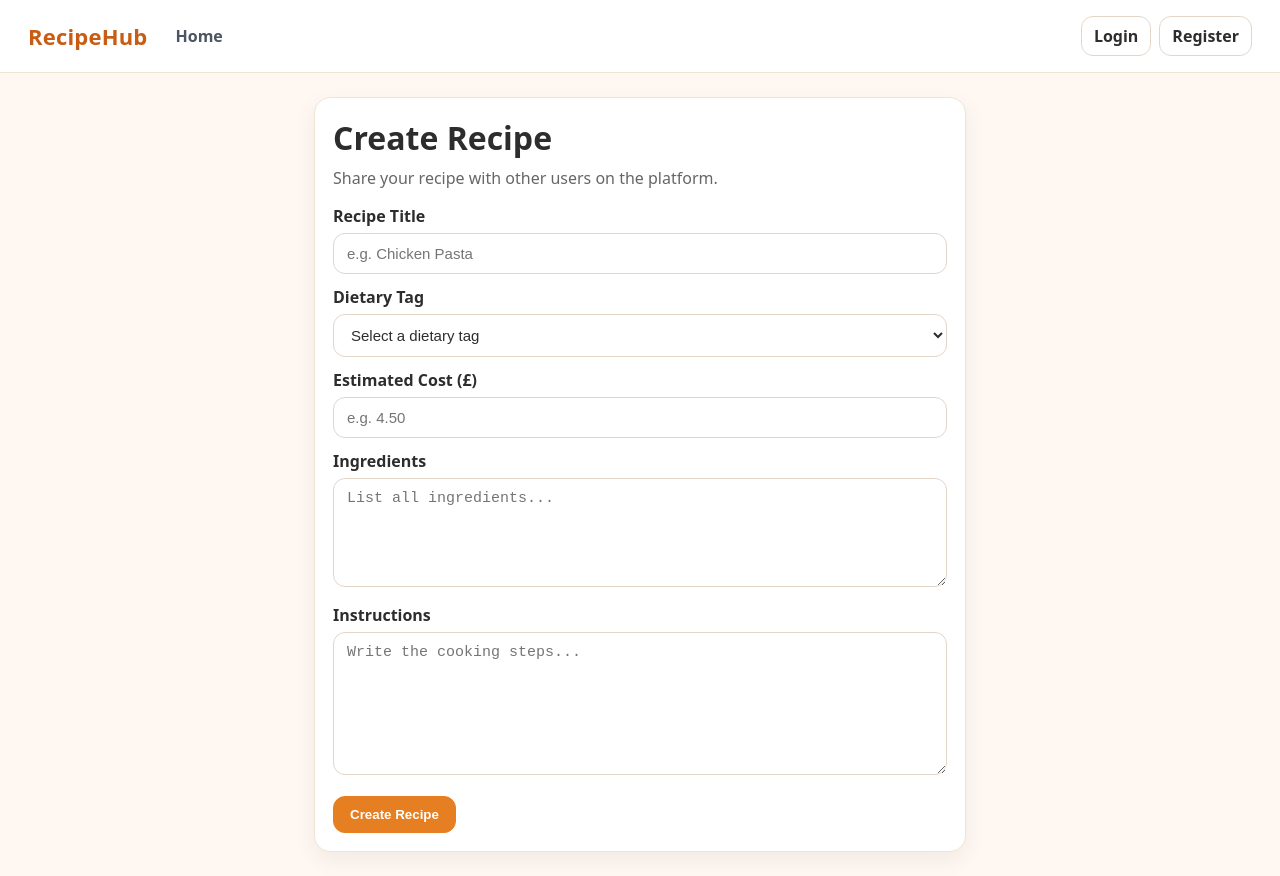
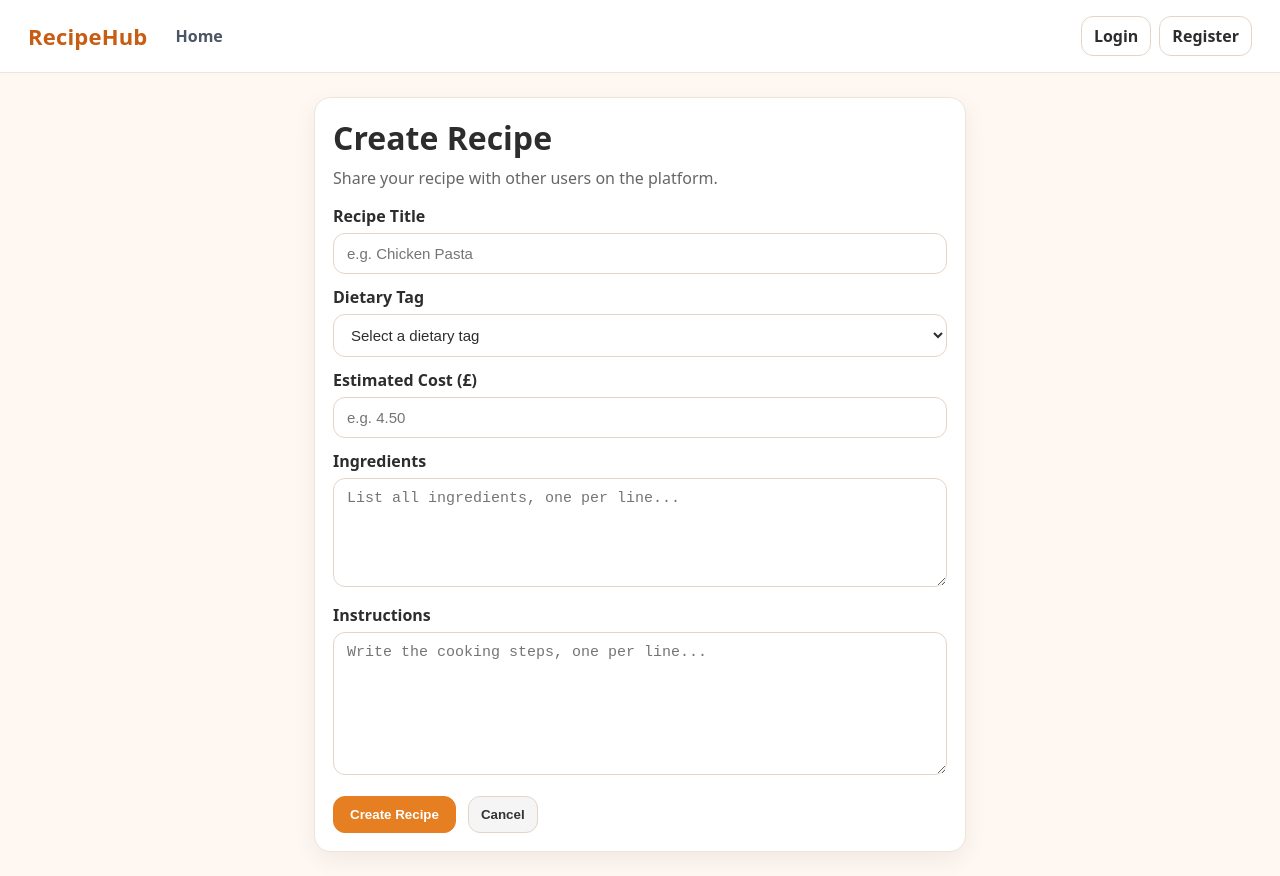
Before and after one commit to y4pff/Code-Conquer, a React (Vite) app: page /create in a window 1280 px wide. Built offline with nearby package versions, Linux system fonts and the light colour scheme.

Commit message:
Added dietary tags to create recipe form and improvd form validation and cancel button to add recipe page

```diff
--- a/src/pages/CreateRecipe.jsx
+++ b/src/pages/CreateRecipe.jsx
@@ -19,6 +19,24 @@ export default function CreateRecipe() {
     setLoading(true);
     setErrorMessage("");
     setSuccessMessage("");
+
+    if (!title.trim()) {
+      setErrorMessage("Please enter a recipe title.");
+      setLoading(false);
+      return;
+    }
+
+    if (!ingredients.trim()) {
+      setErrorMessage("Please enter the ingredients.");
+      setLoading(false);
+      return;
+    }
+
+    if (!steps.trim()) {
+      setErrorMessage("Please enter the cooking instructions.");
+      setLoading(false);
+      return;
+    }
 
     const { data: userData } = await supabase.auth.getUser();
     const user = userData.user;
@@ -63,8 +81,7 @@ export default function CreateRecipe() {
         </p>
 
         {errorMessage && (
-          <div
-            style={{
+          <div style={{
             marginBottom: 16,
             padding: "12px 14px",
             borderRadius: 12,
@@ -72,15 +89,13 @@ export default function CreateRecipe() {
             border: "1px solid #f5c2c0",
             color: "#b42318",
             fontSize: "0.95rem",
-            }}
-          >
+          }}>
             {errorMessage}
           </div>
         )}
 
         {successMessage && (
-          <div
-            style={{
+          <div style={{
             marginBottom: 16,
             padding: "12px 14px",
             borderRadius: 12,
@@ -88,8 +103,7 @@ export default function CreateRecipe() {
             border: "1px solid #abefc6",
             color: "#067647",
             fontSize: "0.95rem",
-            }}
-          >
+          }}>
             {successMessage}
           </div>
         )}
@@ -115,6 +129,9 @@ export default function CreateRecipe() {
             <option value="vegan">Vegan</option>
             <option value="halal">Halal</option>
             <option value="gluten-free">Gluten-free</option>
+            <option value="keto">Keto</option>
+            <option value="dairy-free">Dairy-free</option>
+            <option value="pescatarian">Pescatarian</option>
           </select>
 
           <label className="label">Estimated Cost (£)</label>
@@ -122,6 +139,7 @@ export default function CreateRecipe() {
             className="input"
             type="number"
             step="0.01"
+            min="0"
             placeholder="e.g. 4.50"
             value={estimatedCost}
             onChange={(e) => setEstimatedCost(e.target.value)}
@@ -131,7 +149,7 @@ export default function CreateRecipe() {
           <textarea
             className="textarea"
             rows={5}
-            placeholder="List all ingredients..."
+            placeholder="List all ingredients, one per line..."
             value={ingredients}
             onChange={(e) => setIngredients(e.target.value)}
             required
@@ -141,15 +159,23 @@ export default function CreateRecipe() {
           <textarea
             className="textarea"
             rows={7}
-            placeholder="Write the cooking steps..."
+            placeholder="Write the cooking steps, one per line..."
             value={steps}
             onChange={(e) => setSteps(e.target.value)}
             required
           />
 
-          <div style={{ marginTop: 16 }}>
+          <div style={{ marginTop: 16, display: "flex", gap: 12 }}>
             <button className="btn" type="submit" disabled={loading}>
               {loading ? "Creating..." : "Create Recipe"}
+            </button>
+            <button
+              className="btnSmall"
+              type="button"
+              onClick={() => navigate("/")}
+              style={{ background: "#f5f5f5", color: "#333" }}
+            >
+              Cancel
             </button>
           </div>
         </form>
```
Lines whose indentation alone changed are shown as unchanged.
